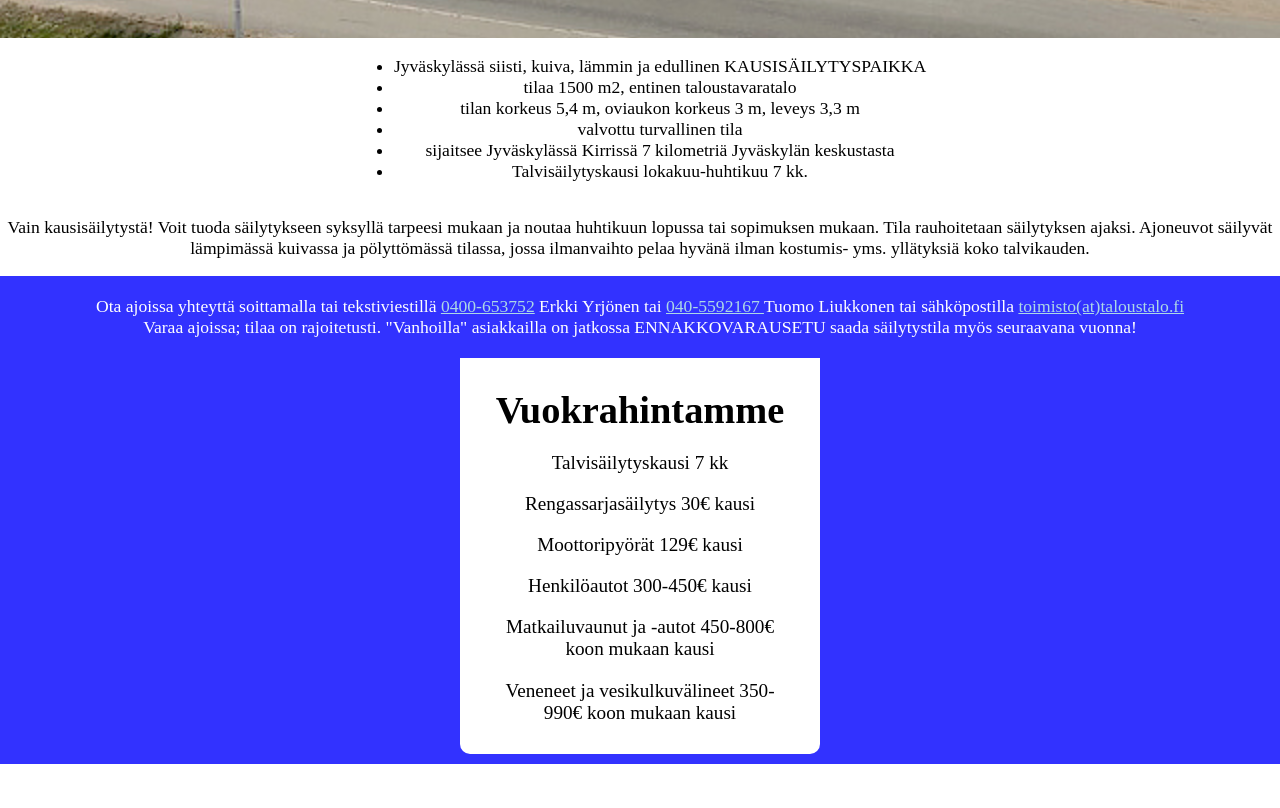
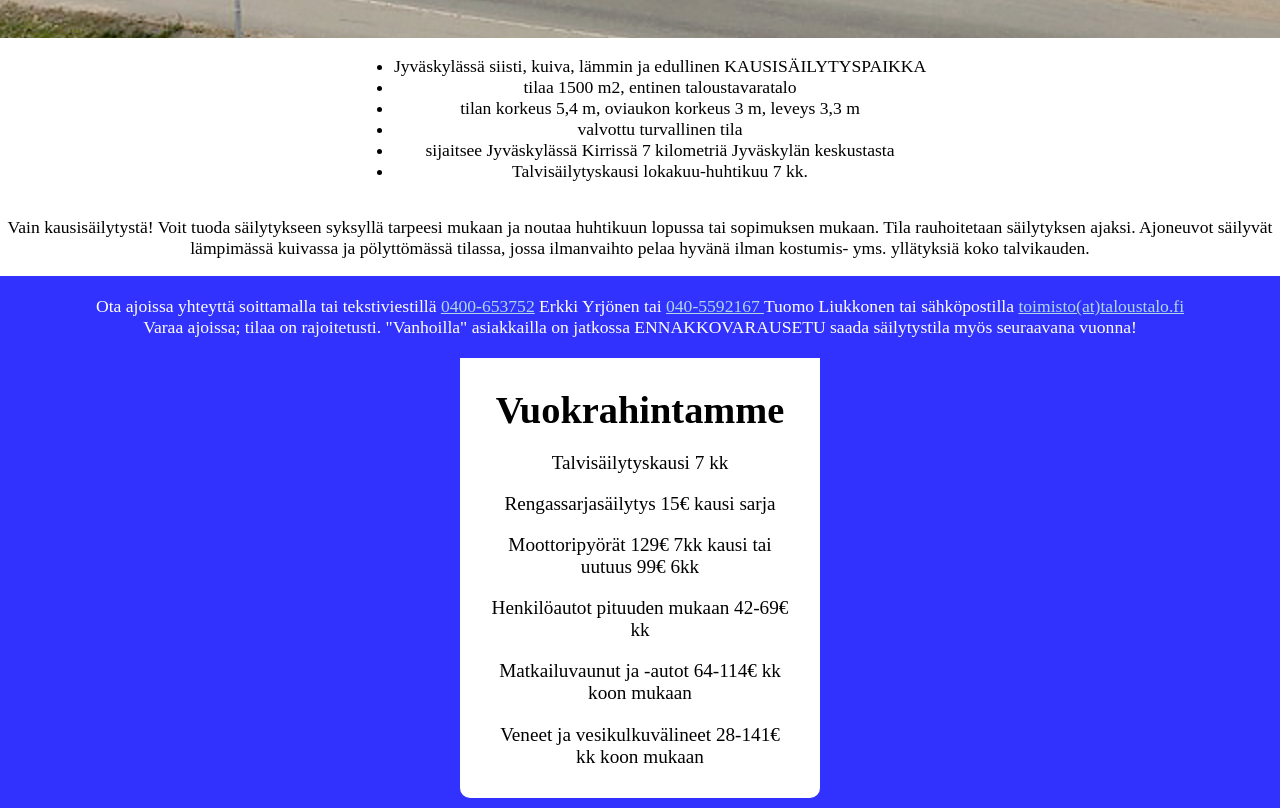
Before and after one commit to Merkinhalli/Nettisivu, a plain HTML site: page index.html in a window 1280 px wide. Shown: the part 419-1227 px from the top of the page. Before the commit the page ends 1183 px from the top, so only its background shows below. Drawn offline with Linux system fonts and the light colour scheme.

Commit message:
Update index.html

```diff
--- a/index.html
+++ b/index.html
@@ -42,11 +42,11 @@
             <h1>Vuokrahintamme</h1>
 
             <p>Talvisäilytyskausi 7 kk</p>
-            <p>Rengassarjasäilytys 30€ kausi</p>
-            <p>Moottoripyörät 129€ kausi</p>
-            <p>Henkilöautot 300-450€ kausi</p>
-            <p>Matkailuvaunut ja -autot 450-800€ koon mukaan kausi</p>
-            <p>Veneneet ja vesikulkuvälineet 350-990€ koon mukaan kausi</p>
+            <p>Rengassarjasäilytys 15€ kausi sarja</p>
+            <p>Moottoripyörät 129€ 7kk kausi tai uutuus 99€ 6kk</p>
+            <p>Henkilöautot pituuden mukaan 42-69€ kk</p>
+            <p>Matkailuvaunut ja -autot 64-114€ kk koon mukaan</p>
+            <p>Veneet ja vesikulkuvälineet 28-141€ kk koon mukaan</p>
         </div>
     </div>
 </body>
```
